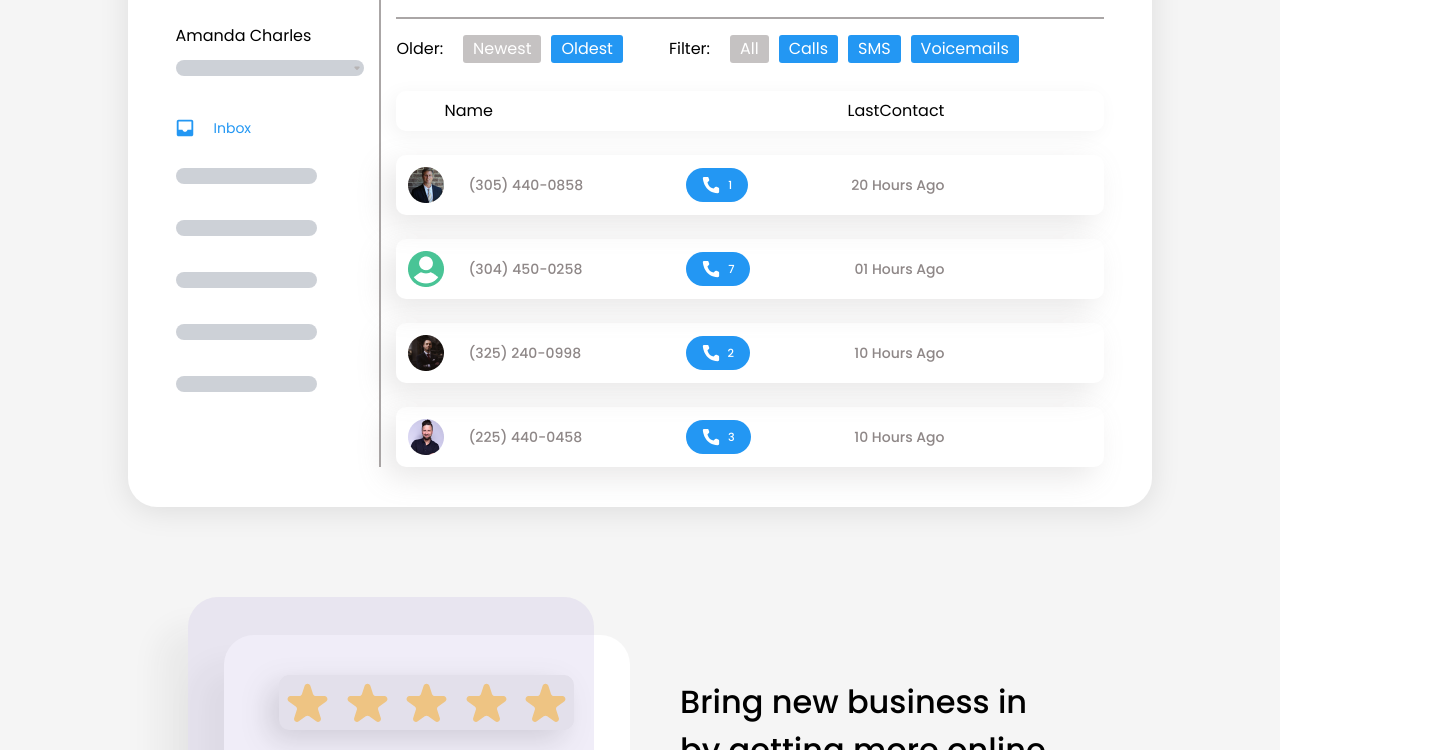
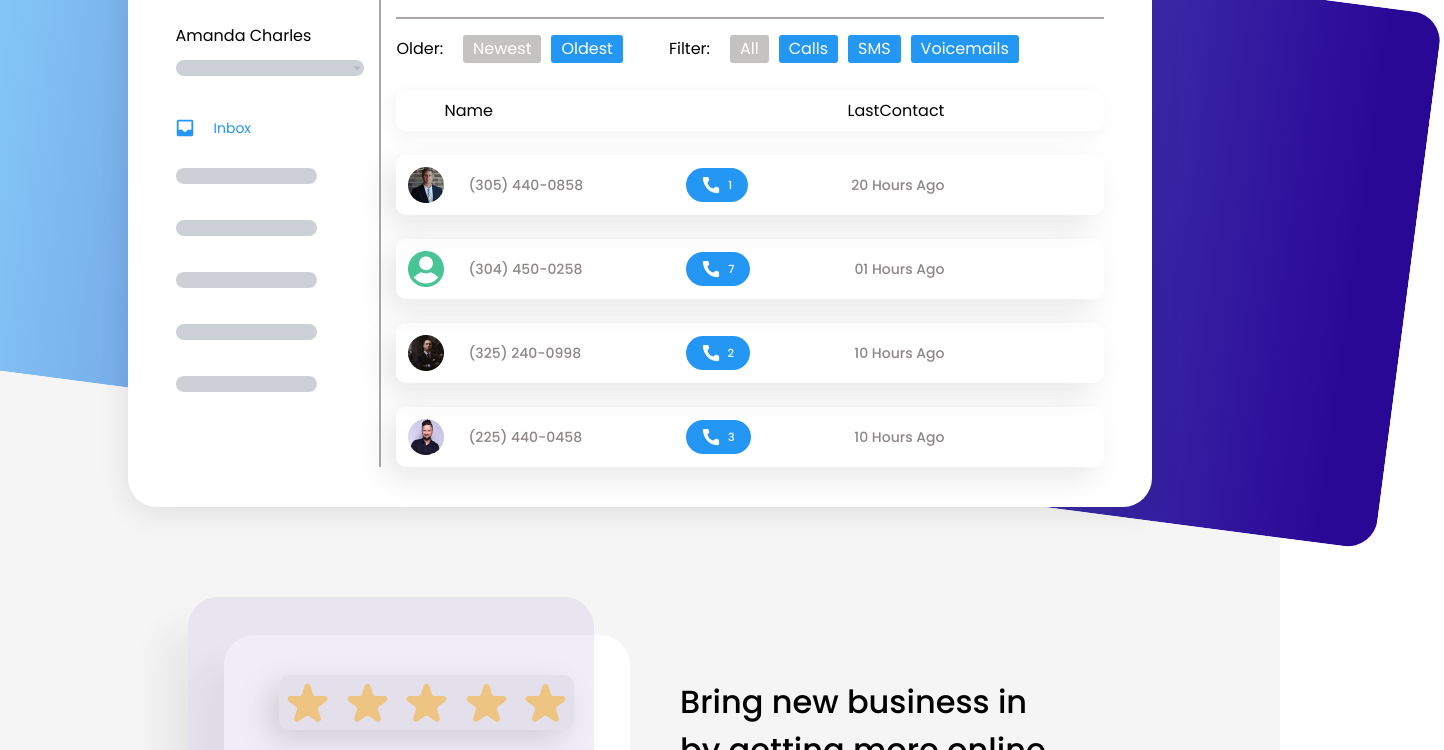
Before and after one commit to jacksonsebastian/Createwise-test-project, a website: page src/index.html in a window 1280 px wide. Shown: the part 688-1438 px from the top of the page, 1444 px wide, since content can reach past the window. Drawn offline with Linux system fonts and the light colour scheme.

Commit message:
Implementing and optimizinge webpage for large devices

```diff
--- a/assets/sass/main.scss
+++ b/assets/sass/main.scss
@@ -6,6 +6,15 @@
 
 * {
     font-family: 'Poppins', sans-serif;
+    margin: 0;
+    padding: 0;
+    box-sizing: border-box;
+}
+
+body{
+    min-height: 100vh;
+    width: 100vw;
+    overflow-x: hidden;
 }
 
 /* variables */
@@ -31,6 +40,7 @@ $sub-heading: rgba(40, 40, 40, 0.7);
 
 .hero-section {
     background: $bg;
+
 
     .hero-content {
         max-width: 995px;
@@ -72,8 +82,17 @@ $sub-heading: rgba(40, 40, 40, 0.7);
 
 .home-sec {
     background: $bg;
-
+    position: relative;
+    #background-div {
+        background: linear-gradient(90.51deg, #87CEFA 3.78%, #2A0896 96.65%);
+        border-radius: 30px;
+        transform: rotate(7.43deg);
+        width: 1550.34px;
+        height: 538.85px;
+        position: absolute;
+      }
     .home-card {
+        z-index: 1;
         box-shadow: 0px 4px 30px rgba(0, 0, 0, 0.1);
         border-radius: 29px;
 
--- a/src/index.html
+++ b/src/index.html
@@ -12,6 +12,7 @@
 
 <body>
     <!-- Header Section Start -->
+
     <header class="head-bg h-20 flex">
         <nav class="flex justify-around items-center container m-auto">
             <div class="logo flex items-center">
@@ -109,6 +110,7 @@
 
     <!-- Home Section Satrt -->
     <section class="home-sec pt-16 pb-32 flex justify-center">
+        <div id="background-div"></div>
         <div class="home-card w-4/5 p-10 bg-white flex justify-around container m-auto">
             <div class="w-1/5 home-card--left">
                 <img src="./images/logo/Logo.png" alt="patientgrid">
```
Also changed, not shown: assets/css/main.css, src/style.css, 2 other files.
